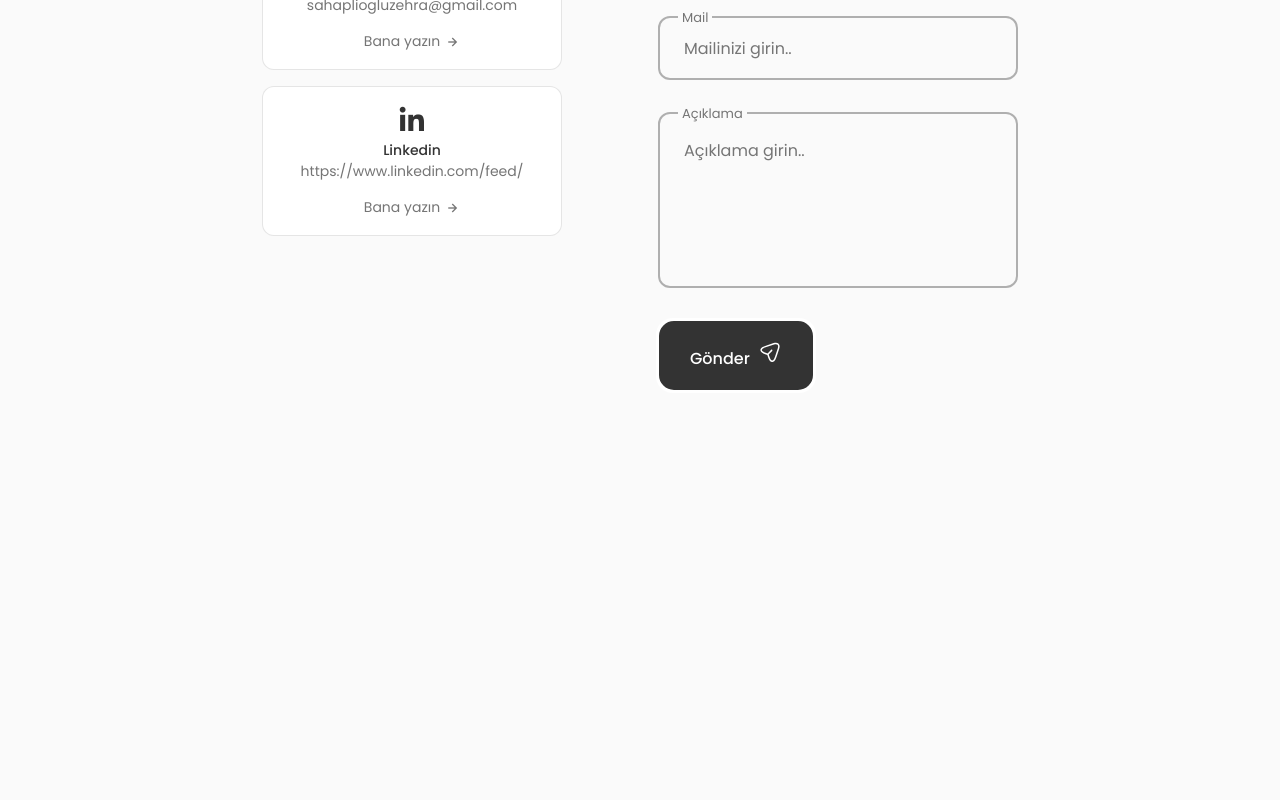
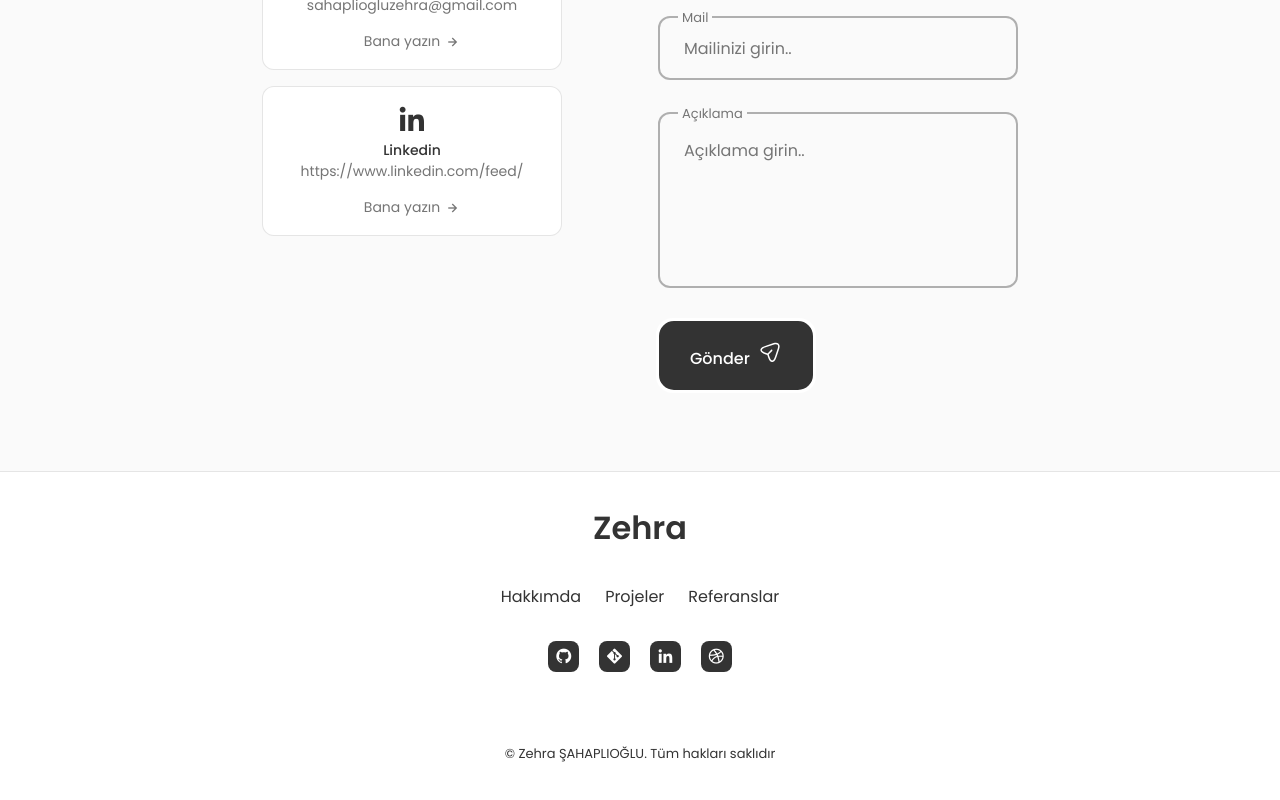
Before and after one commit to ZehraSahaplioglu/portfolio, a React (Create React App) app: page / in a window 1280 px wide. Shown: the part 3934-4734 px from the top of the page. Before the commit the page ends 4405 px from the top, so only its background shows below. Built offline with nearby package versions, Linux system fonts and the light colour scheme.

Commit message:
projenin footer kısmı tamamlandı

```diff
--- a/src/App.js
+++ b/src/App.js
@@ -8,6 +8,7 @@
 import Qualification from "./components/qualification/Qualification";
 import Testimonials from "./components/testimonials/Testimonials";
 import Contact from "./components/contact/Contact";
+import Footer from "./components/footer/Footer";
 
 const App = () => {
   return (
@@ -22,6 +23,7 @@
       <Qualification />
       <Testimonials />
       <Contact />
+      <Footer />
     </main>
     </>
   )
--- /dev/null
+++ b/src/components/footer/Footer.jsx
@@ -0,0 +1,48 @@
+import React from 'react';
+import "./footer.css";
+
+const Footer = () => {
+  return (
+    <footer className="footer">
+        <div className="footer__container container">
+            <h1 className="footer__title">Zehra</h1>
+
+            <ul className="footer__list">
+                <li>
+                    <a href="#about" className="footer__link">Hakkımda</a>
+                </li>
+
+                <li>
+                    <a href="#portfolio" className="footer__link">Projeler</a>
+                </li>
+
+                <li>
+                    <a href="#testimonials" className="footer__link">Referanslar</a>
+                </li>
+            </ul>
+
+            <div className="footer__social">
+                <a href="https://github.com/ZehraSahaplioglu" className="footer__social-link" target='_blank'>
+                    <i class="bx bxl-github"></i>
+                </a>
+
+                <a href="https://github.com/ZehraSahaplioglu" className="footer__social-link" target='_blank'>
+                    <i class="bx bxl-git"></i>
+                </a>
+
+                <a href="https://www.linkedin.com/in/zehra-%C5%9Fahapl%C4%B1o%C4%9Flu-75b38a252/" className="footer__social-link" target='_blank'>
+                    <i class="bx bxl-linkedin"></i>
+                </a>
+
+                <a href="https://dribbble.com/" className="footer__social-link" target='_blank'>
+                    <i class="bx bxl-dribbble"></i>
+                </a>
+            </div>
+
+            <span className="footer__copy">&#169; Zehra ŞAHAPLIOĞLU. Tüm hakları saklıdır</span>
+        </div>
+    </footer>
+  )
+}
+
+export default Footer
--- /dev/null
+++ b/src/components/footer/footer.css
@@ -0,0 +1,67 @@
+/* footer arka plan ve çizgi ile ayrılma kısmı */
+.footer {
+    background-color: var(--container-color);
+    border-top: 1px solid rgba(0, 0, 0, 0.1);
+}
+
+.footer__container {
+    padding: 2rem 0 6rem;
+}
+
+.footer__title,
+.footer__link {
+    color: var(--title-color);
+}
+
+.footer__title {
+    text-align: center;
+    margin-bottom: var(--mb-2);
+}
+
+.footer__link:hover {
+    color: var(--title-color-dark);
+}
+
+.footer__list {
+    display: flex;
+    justify-content: center;
+    column-gap: 1.5rem;
+    margin-bottom: var(--mb-2);
+}
+
+.footer__social {
+    display: flex;
+    justify-content: center;
+    column-gap: 1.25rem;
+}
+
+.footer__social-link {
+    background-color: var(--title-color);
+    color: var(--container-color);
+    font-size: 1.125rem;
+    padding: 0.4rem;
+    border-radius: 0.5rem;
+    display: inline-flex;
+}
+
+.footer__social-link:hover {
+    background-color: var(--title-color-dark);
+}
+
+.footer__copy {
+    display: block;
+    margin-top: 4.5rem;
+    color: var(--title-color);
+    text-align: center;
+    font-size: var(--smaller-font-size);
+}
+
+/* Breakpoints */
+
+@media screen and (max-width: 992px) {
+    .footer__link {
+        padding: 0.25rem;
+        border-radius: 0.25rem;
+        font-size: 1rem;
+    }
+}
```
